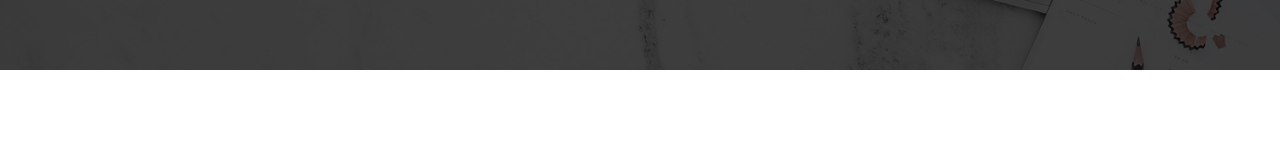
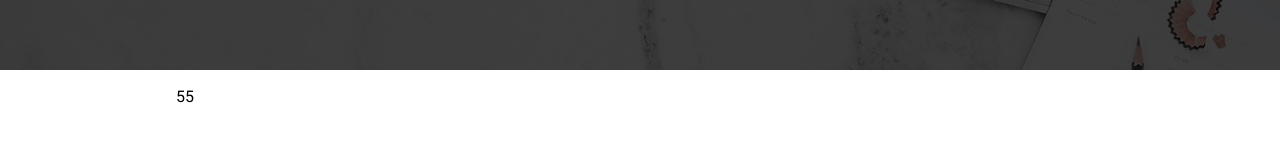
Before and after one commit to randomhex1998/logo_react, a React (Create React App) app: page / in a window 1280 px wide. Shown: the part 570-712 px from the top of the page. Built offline with nearby package versions, Linux system fonts and the light colour scheme.

Commit message:
make-Description-jsx

```diff
--- a/src/App.js
+++ b/src/App.js
@@ -2,12 +2,14 @@ import React from "react";
 import "./scss/Index.scss";
 import Navbar from "./components/Navbar/Navbar";
 import SlideArea from "./components/SlideSec/SlideArea";
+import Description from "./components/Description/Description";
 
 function App() {
   return (
     <>
       <Navbar />
       <SlideArea />
+      <Description />
     </>
   );
 }
--- /dev/null
+++ b/src/components/Description/DecriptionBox.js
@@ -0,0 +1,11 @@
+import DescPara from "./DecriptionPara";
+import DescIco from "./DecriptionIco";
+import DescTitle from "./DecriptionTitle";
+
+const DesBox = () => {
+    return(
+        55
+    )
+}
+
+export default DesBox;
--- /dev/null
+++ b/src/components/Description/DecriptionIco.js
@@ -0,0 +1,5 @@
+const DescIco = ({ Ico, ClsName }) => {
+    return <div className={ClsName}><i className={Ico}></i></div>;
+  };
+
+  export default DescIco;
--- /dev/null
+++ b/src/components/Description/DecriptionPara.js
@@ -0,0 +1,11 @@
+const DescPara = ({ ClsName }) => {
+  return (
+    <p className={ClsName}>
+      لورم ایپسوم متن ساختگی با تولید سادگی نامفهوم از صنعت چاپ و با استفاده از
+      طراحان گرافیک است چاپگرها و متون بلکه روزنامه و مجله در ستون و سطرآنچنان
+      که لازم است
+    </p>
+  );
+};
+
+export default DescPara;
--- /dev/null
+++ b/src/components/Description/DecriptionTitle.js
@@ -0,0 +1,5 @@
+const DescTitle = ({ Title, ClsName }) => {
+  return <h3 className={ClsName}>{Title}</h3>;
+};
+
+export default DescTitle;
--- /dev/null
+++ b/src/components/Description/Description.js
@@ -0,0 +1,14 @@
+import React from 'react';
+import DesBox from './DecriptionBox';
+
+const Description = () => {
+    return (
+        <section className='description pTB-3'>
+            <div className='container'>
+                <DesBox/>
+            </div>
+        </section>
+    );
+};
+
+export default Description;
--- /dev/null
+++ b/src/components/Description/Description.scss
@@ -0,0 +1,16 @@
+.description{
+    padding: 16px;
+    border: 1px solid $light-gray-color;
+    border: 3px;
+}
+
+.DescTitle{
+    font-size: 16px;
+    font-weight: 400;
+    color: $dark-color;
+}
+
+
+.DescPara{
+    color: $light-gray-color;
+}
--- a/src/scss/Index.scss
+++ b/src/scss/Index.scss
@@ -2,3 +2,4 @@
 @import "./def";
 @import "../components/Navbar/Navbar.scss";
 @import "../components/SlideSec/SlideArea.scss";
+@import "../components/Description/Description.scss";
--- a/src/scss/_def.scss
+++ b/src/scss/_def.scss
@@ -63,3 +63,7 @@ li{
     font-family: $main-persian-font;
     font-weight: 500;
 }
+
+.pTB-3{
+    padding: 3rem 0;
+}
```
